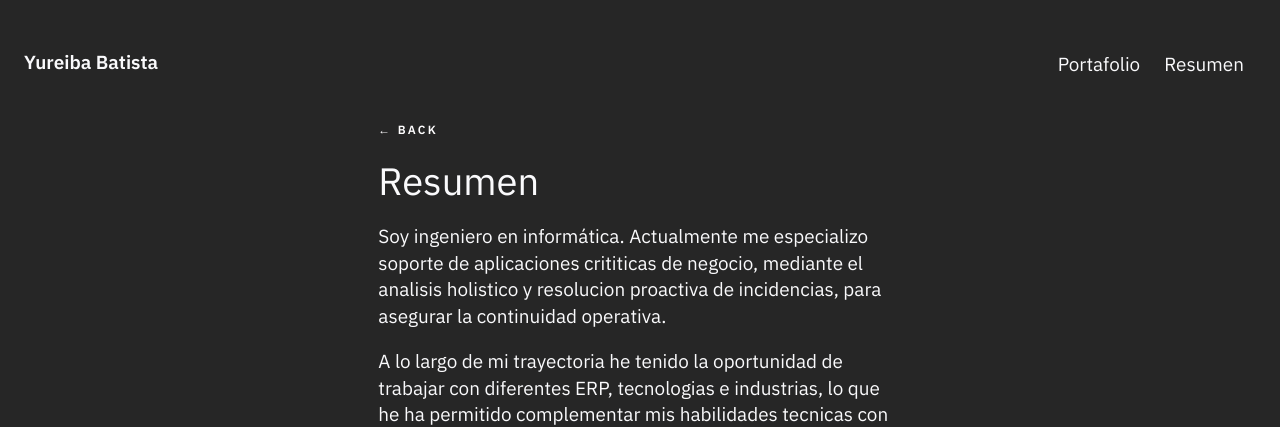
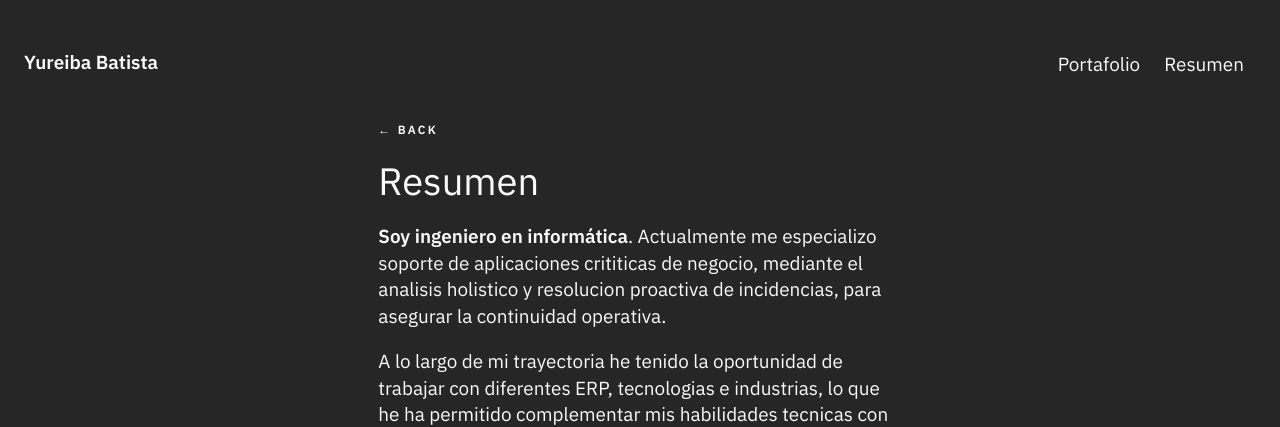
Before and after one commit to batistayureiba/batistayureiba.github.io, a Jekyll site: the page built from _posts/2025-05-24-about.md, in a window 1280 px wide and 900 px high. Shown: the top 427 px of the window. Built offline with Jekyll 4.4.1, drawn with Linux system fonts in a browser that asks for light colours; some of the changed lines change nothing that is shown; some of the changed text lies outside the part shown.

Commit message:
Update 2025-05-24-about.md

```diff
--- a/_posts/2025-05-24-about.md
+++ b/_posts/2025-05-24-about.md
@@ -2,7 +2,7 @@
 title : Resumen
 ---
 
-Soy ingeniero en informática. Actualmente me especializo soporte de aplicaciones crititicas de negocio, mediante el analisis holistico y resolucion proactiva de incidencias, para asegurar la continuidad operativa.
+**Soy ingeniero en informática**. Actualmente me especializo soporte de aplicaciones crititicas de negocio, mediante el analisis holistico y resolucion proactiva de incidencias, para asegurar la continuidad operativa.
 
 A lo largo de mi trayectoria he tenido la oportunidad de trabajar con diferentes ERP, tecnologias e industrias, lo que he ha permitido  complementar mis habilidades tecnicas con diversos conocimiento de negocio. facilitando asi la traducccion de los requerimientos empresariales en soluciones de negocio impactantes.
 
@@ -35,7 +35,7 @@
 > Script de Shell | Administración de Linux | OS Administración de procesos
 > Gestión de archivos | Protocolos de red | Instalación del software | Automatización.
 
-Bases de datos y SQL para la ciencia de los datos con Python - DEC 2024.
+Bases de datos y SQL para la ciencia de los datos con Python • DEC 2024.
 > Procesamiento de transacciones | SQL | Pandas | Numpy | Jupyter
 > Análisis de Datos | Manipulación de datos | Bases de datos relacionales.
 
@@ -83,11 +83,11 @@
 
 Colons can be used to align columns.
 
-| Tables        | Are           | Cool  |
+| Col 1    x    |  Col 2    x   | valor |
 | ------------- |:-------------:| -----:|
-| col 3 is      | right-aligned | $1600 |
-| col 2 is      | centered      |   $12 |
-| zebra stripes | are neat      |    $1 |
+| izq           | right-aligned | $1600 |
+| izq           | centered      |   $12 |
+| izq           | are neat      |    $1 |
 
 There must be at least 3 dashes separating each header cell.
 The outer pipes (|) are optional, and you don't need to make the
```
